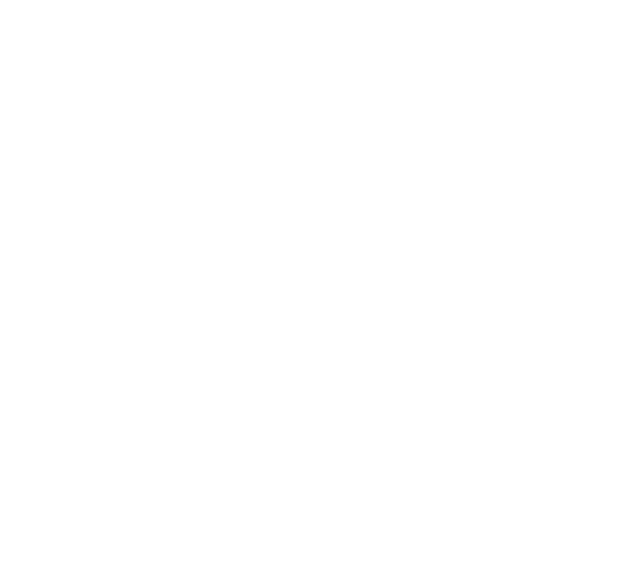
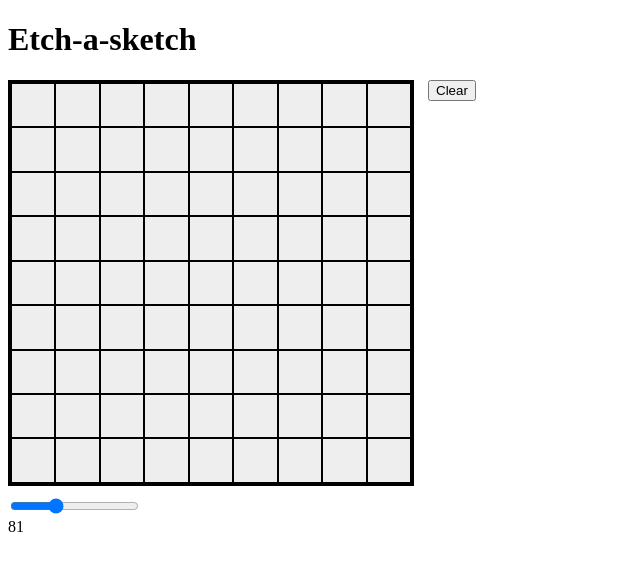
Before and after one commit to James-rae-eng/Etch-a-sketch, a plain HTML site: page index.html in a window 1280 px wide. Shown: the whole page, without its empty margins (0-640 px from the left). Drawn offline with Linux system fonts and the light colour scheme.

Commit message:
created grid with internal boxes that change colour with mouse hover, box number in grid changes with a slider, and boxes can be reset with a button click

```diff
--- a/index.html
+++ b/index.html
@@ -4,9 +4,22 @@
     <meta charset="UTF-8">
     <meta http-equiv="X-UA-Compatible" content="IE=edge">
     <meta name="viewport" content="width=device-width, initial-scale=1.0">
-    <title>Document</title>
+    <title>Etch-a-sketch</title>
+    <link rel="stylesheet" href="style.css">
+    <script type="text/javascript" src="script.js" defer></script>
 </head>
 <body>
+    <h1>Etch-a-sketch</h1>
+
+    <div id="gridContainer">
+    </div>
+
+    <button id="clearButton">Clear</button>
+
+    <div class="slider">
+        <input id="input" type="range" min="0" max="9" value="3" step="1">
+    </div>
+    <div id="output"></div>
 
 </body>
 </html>
--- a/script.js
+++ b/script.js
@@ -0,0 +1,49 @@
+//slider
+let values = [36,49,64,81,100,121,144,169,196,225];
+
+let input = document.getElementById('input'),
+    output = document.getElementById('output');
+
+let numberOfBlocks;
+
+input.oninput = function(){
+    output.innerHTML = values[this.value];
+    numberOfBlocks = values[this.value];
+    generateGrid();
+};
+input.oninput(); //set default value
+
+
+
+function generateGrid() {
+    const oldgrid = document.getElementById('gridContainer');
+    oldgrid.innerHTML = '';
+
+    for (let x = 0; x < numberOfBlocks; x++) {
+        let block = document.createElement('div');
+        block.className = 'block';
+        document.getElementById('gridContainer').appendChild(block);
+    }
+
+    for (const grid of document.querySelectorAll('#gridContainer')) {
+        grid.style.setProperty('--cols', Math.ceil(Math.sqrt(numberOfBlocks)));
+    }
+
+    //set block black with mouseover
+    let block = document.querySelectorAll('.block');
+
+    block.forEach((block) => {
+        block.addEventListener("mouseover", () => {
+            block.setAttribute("style", "background-color:black;")
+        });
+    });
+
+    //clear button
+    const clearButton = document.getElementById("clearButton");
+    block.forEach((block) => {
+        clearButton.addEventListener("click", () => {
+            block.setAttribute("style", "background-color:white;")
+        });
+    });
+
+}
--- a/style.css
+++ b/style.css
@@ -0,0 +1,19 @@
+#gridContainer {
+  border: 3px solid black;
+
+  height: 400px;
+  width: 400px;
+
+  --cols: 1;
+  display: inline-grid;
+  grid-template-columns: repeat(var(--cols), 1fr);
+  grid-template-rows: repeat(var(--cols), 1fr);
+  background: #eee;
+  vertical-align: top;
+  margin: 0 10px 10px 0;
+}
+
+
+.block {
+  border: 1px solid black;
+}
```
